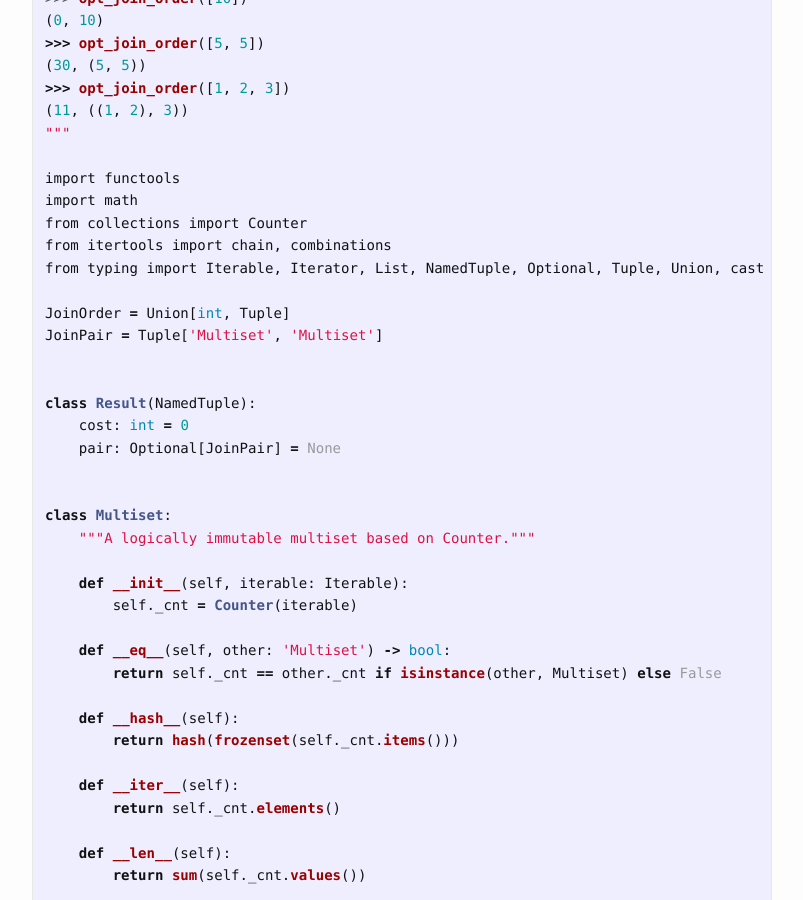
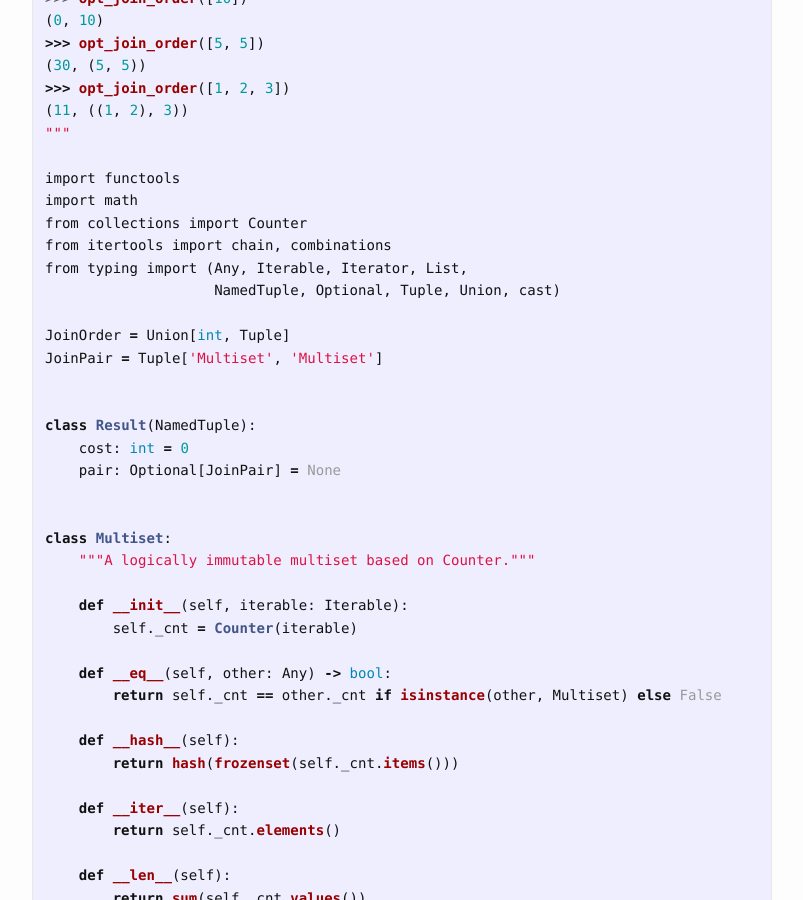
Before and after one commit to maristie/maristie.github.io, a Jekyll site: the page built from _posts/2021-07-21-Deciding-Join-Order-in-Database-Systems.md, in a window 1280 px wide and 900 px high, scrolled down 8068 px. Shown: the whole window, without its empty margins (238-1041 px from the left). Built offline with Jekyll 4.4.1, drawn with Linux system fonts in a browser that asks for light colours.

Commit message:
Fix typos, format imports

```diff
--- a/_posts/2021-07-21-Deciding-Join-Order-in-Database-Systems.md
+++ b/_posts/2021-07-21-Deciding-Join-Order-in-Database-Systems.md
@@ -242,7 +242,8 @@ import functools
 import math
 from collections import Counter
 from itertools import chain, combinations
-from typing import Iterable, Iterator, List, NamedTuple, Optional, Tuple, Union, cast
+from typing import (Any, Iterable, Iterator, List,
+                    NamedTuple, Optional, Tuple, Union, cast)
 
 JoinOrder = Union[int, Tuple]
 JoinPair = Tuple['Multiset', 'Multiset']
@@ -259,7 +260,7 @@ class Multiset:
     def __init__(self, iterable: Iterable):
         self._cnt = Counter(iterable)
 
-    def __eq__(self, other: 'Multiset') -> bool:
+    def __eq__(self, other: Any) -> bool:
         return self._cnt == other._cnt if isinstance(other, Multiset) else False
 
     def __hash__(self):
```
